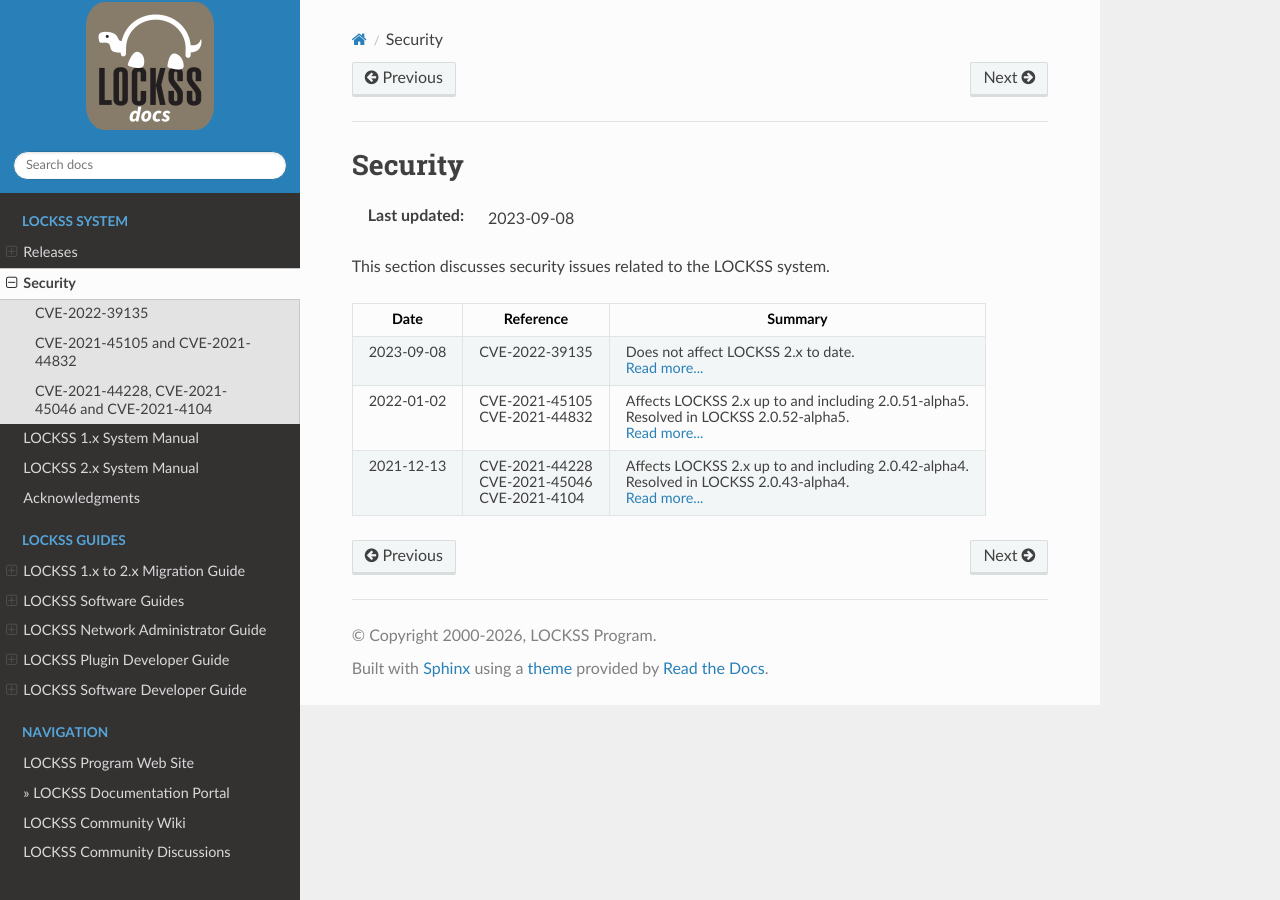
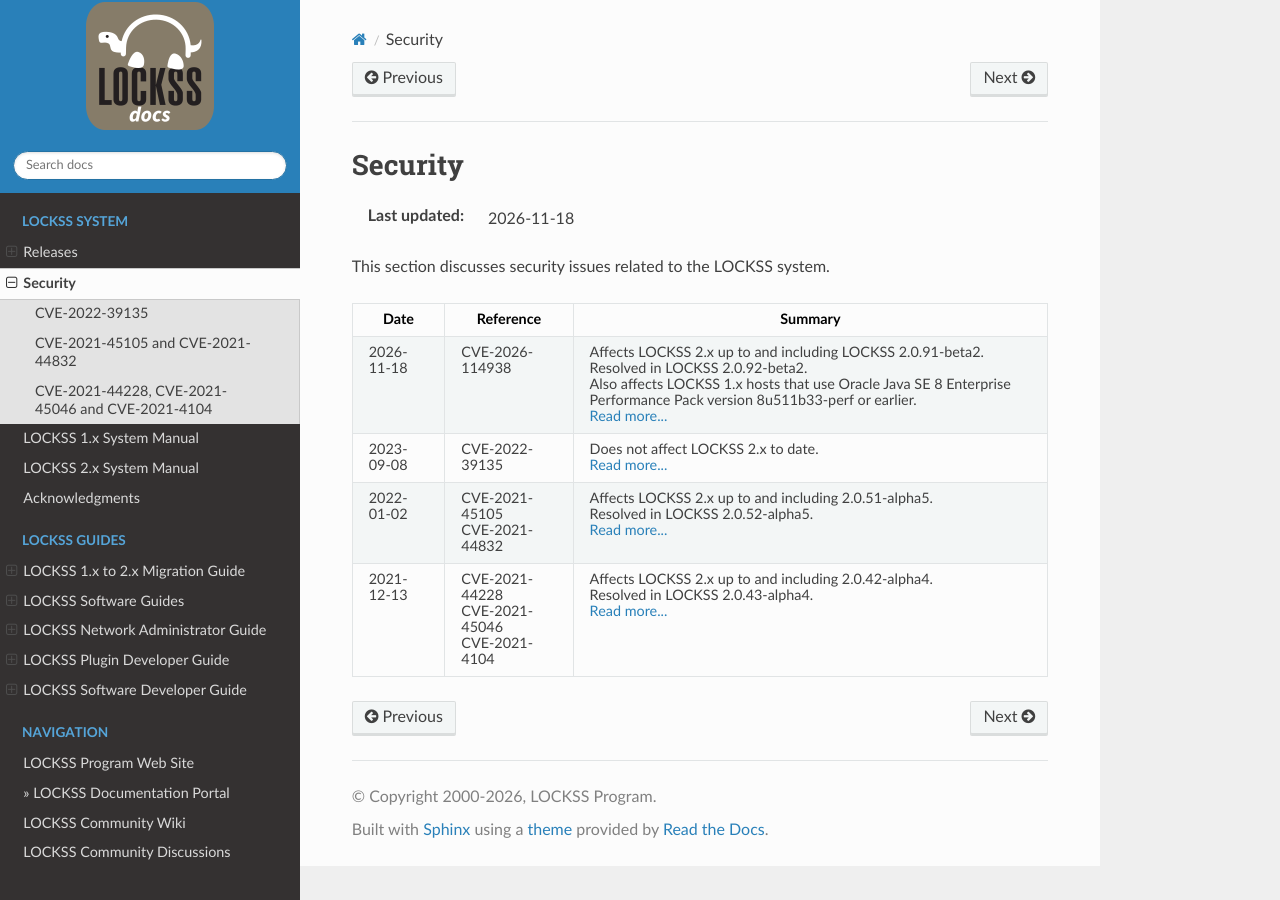
Before and after one commit to lockss/lockss-rtd-portal, a Sphinx documentation site: the page built from docs/security/index.rst, in a window 1280 px wide. Built offline with Sphinx 7.4.7 and the Read the Docs theme 3.1.0, drawn with Linux system fonts in a browser that asks for light colours.

Commit message:
Information for CVE-2026-114938. LOCKSS 2.0.92-beta2 release.

```diff
--- a/docs/releases2.rst
+++ b/docs/releases2.rst
@@ -1 +1,3 @@
-*  `LOCKSS 2.0.91-beta2 </projects/manual/en/2.0-beta2/appendix/release-notes.html#lockss-2-0-91-beta2>`_ (2026-07-13) :bdg-info-line:`latest`
+*  `LOCKSS 2.0.92-beta2 </projects/manual/en/2.0-beta2/appendix/release-notes.html#lockss-2-0-92-beta2>`_ (2026-11-18) :bdg-info-line:`latest`
+
+*  `LOCKSS 2.0.91-beta2 </projects/manual/en/2.0-beta2/appendix/release-notes.html#lockss-2-0-91-beta2>`_ (2026-07-13)
--- a/docs/security/index.rst
+++ b/docs/security/index.rst
@@ -2,7 +2,7 @@
 Security
 ========
 
-:Last updated: 2023-09-08
+:Last updated: 2026-11-18
 
 This section discusses security issues related to the LOCKSS system.
 
@@ -12,6 +12,13 @@ This section discusses security issues related to the LOCKSS system.
    *  *  Date
       *  Reference
       *  Summary
+   *  *  2026-11-18
+      *  CVE-2026-114938
+      *  Affects LOCKSS 2.x up to and including LOCKSS 2.0.91-beta2. Resolved in LOCKSS 2.0.92-beta2.
+
+         Also affects LOCKSS 1.x hosts that use Oracle Java SE 8 Enterprise Performance Pack version 8u511b33-perf or earlier.
+
+         :doc:`Read more... <cve-2026-114938>`
    *  *  2023-09-08
       *  CVE-2022-39135
       *  Does not affect LOCKSS 2.x to date.
```
Also changed, not shown: docs/security/cve-2026-114938.rst (added, +101 -0 lines).
